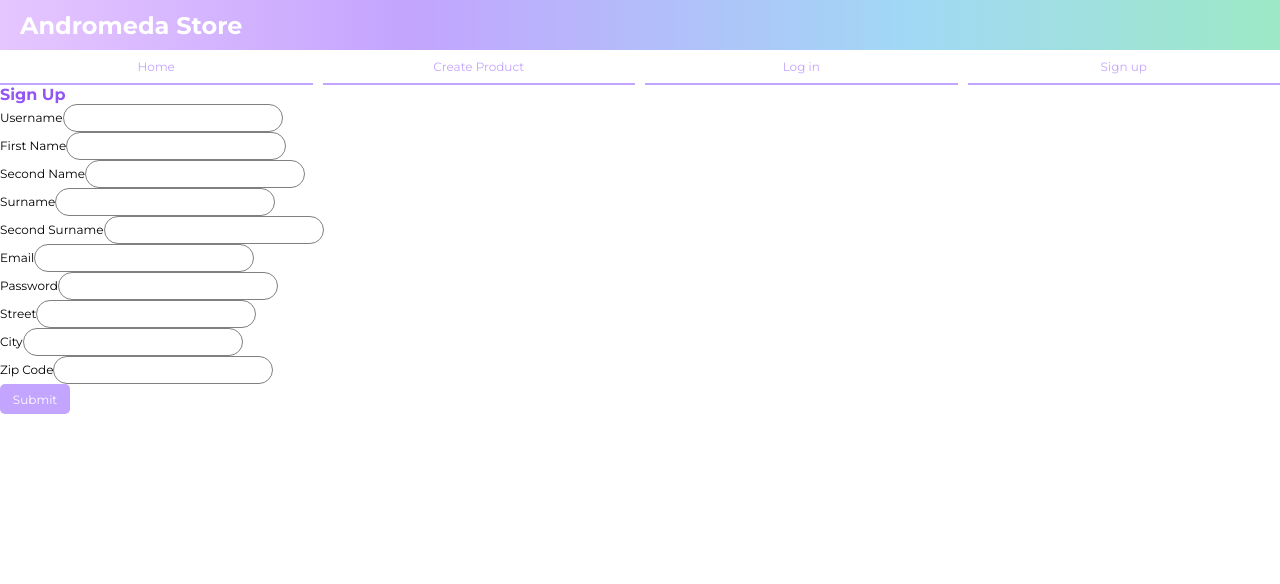
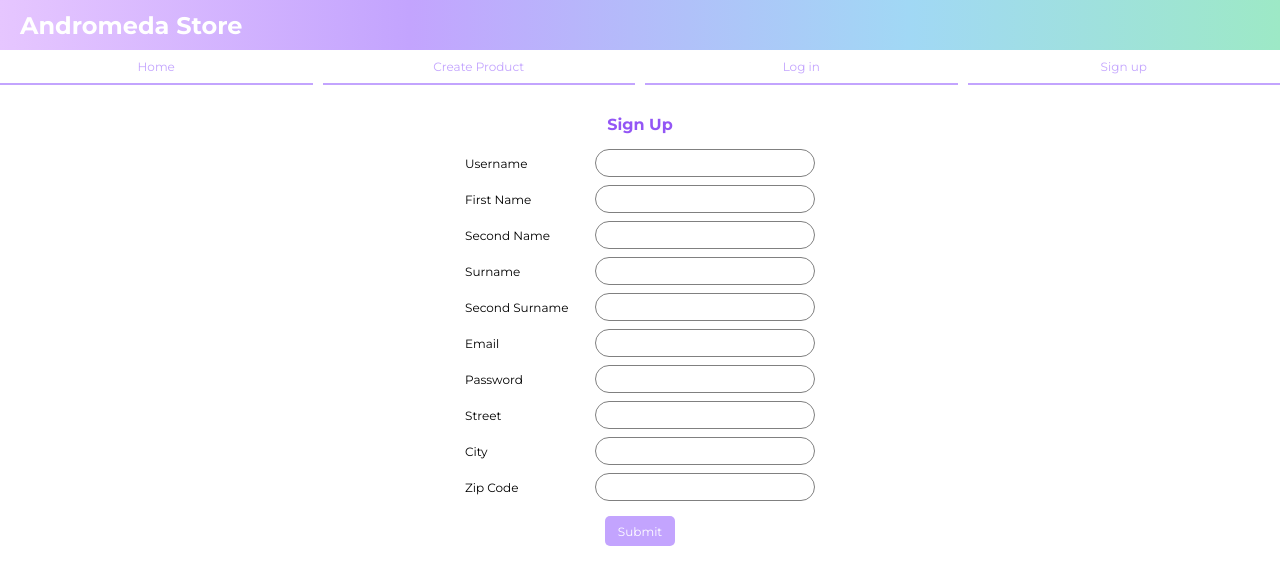
Before and after one commit to amappola7/andromeda-store, an Angular app: page / in a window 1280 px wide. Both pictures are taken after a click on the item "Sign up". Shown: the top 584 px of the page. Built offline with nearby package versions, Linux system fonts and the light colour scheme; data requests are answered from the project's data file.

Commit message:
Adding some styles

```diff
--- a/src/app/ui/pages/auth/components/sign-up-form/sign-up-form.component.scss
+++ b/src/app/ui/pages/auth/components/sign-up-form/sign-up-form.component.scss
@@ -0,0 +1,23 @@
+@import "../../../../../../styles.scss";
+
+.sign-up__form {
+  @include displayFlex(column, center, center, 2rem);
+  width: 100vw;
+
+  form {
+    @include displayFlex(column, center, flex-start, 0.8rem);
+
+    .control-container {
+      @include displayFlex(row, flex-start, center, 1rem);
+    }
+
+    .address__container {
+      @include displayFlex(column, center, flex-start, 0.8rem);
+    }
+
+    .btn {
+      align-self: center;
+      margin-top: 0.7rem;
+    }
+  }
+}
--- a/src/app/ui/pages/auth/sign-up/sign-up.component.scss
+++ b/src/app/ui/pages/auth/sign-up/sign-up.component.scss
@@ -0,0 +1,9 @@
+@import "../../../../../styles.scss";
+
+.sign-up__component {
+  .sign-up__container {
+    @include displayFlex(column, flex-start, center, 1.5rem);
+    height: calc(100vh - 8.5rem);
+    padding-top: 3rem;
+  }
+}
--- a/src/styles.scss
+++ b/src/styles.scss
@@ -75,7 +75,7 @@ a {
 }
 
 .lbl {
-  width: 10rem;
+  width: 12rem;
   font-size: 1.2rem;
 }
 
```
